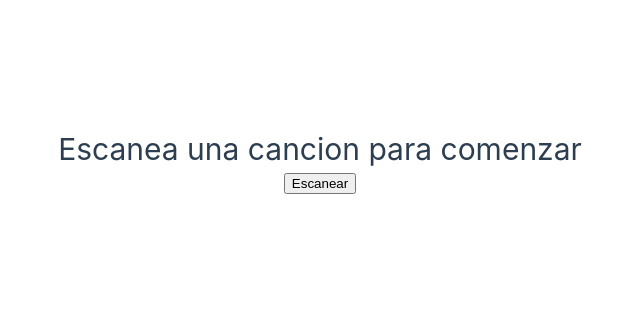
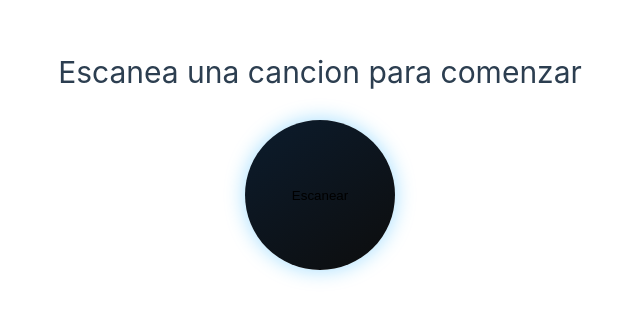
Before and after one commit to JGarruchoF/shazle, a Vue app in the folder frontend/: page / in a window 1280 px wide. Shown: the part 241-560 px from the top of the page, without its empty margins (320-960 px from the left). Built offline with nearby package versions, Linux system fonts and the light colour scheme.

Commit message:
style: improve scan button style

```diff
--- a/frontend/src/views/ScanView.vue
+++ b/frontend/src/views/ScanView.vue
@@ -63,12 +63,19 @@ function guessYear(guess: string) {
 
 <template>
   <div class="container">
-    <template v-if="!loadingDetect && !trackStore.releaseDate">
-      <h1>Escanea una cancion para comenzar</h1>
-      <button v-if="isRecording" @click="stopRecording">Parar de escanear</button>
-      <button v-else @click="startRecording">Escanear</button>
+    <template v-if="!trackStore.releaseDate">
+      <div class="mb-8">
+        <h1 class="text-center">Escanea una cancion para comenzar</h1>
+      </div>
+      <button v-if="loadingDetect" class="scan-button">Cargando...</button>
+      <button
+        v-else
+        class="scan-button"
+        @click="() => (isRecording ? stopRecording() : startRecording())"
+      >
+        {{ isRecording ? 'Escuchando...' : 'Escanear' }}
+      </button>
     </template>
-    <div v-else-if="loadingDetect">Cargando...</div>
     <template v-else>
       <h1>¡Listo!</h1>
       <h2>¿De qué año es la cancion que estás escuchando?</h2>
@@ -101,4 +108,27 @@ function guessYear(guess: string) {
   flex-direction: column;
   align-items: center;
 }
+.scan-button {
+  width: 150px;
+  height: 150px;
+  background: linear-gradient(145deg, #0c1c2d, #0d0d0d); /* Darker gradient */
+  border: none;
+  border-radius: 50%;
+  box-shadow:
+    0 0 30px rgba(255, 255, 255, 0.1),
+    0 0 20px rgba(15, 169, 255, 0.4); /* All-around shadow */
+  cursor: pointer;
+  position: relative;
+  overflow: hidden;
+  outline: none;
+  transition:
+    transform 0.2s ease,
+    box-shadow 0.3s ease;
+}
+.mb-8 {
+  margin-bottom: 24px;
+}
+.text-center {
+  text-align: center;
+}
 </style>
```
